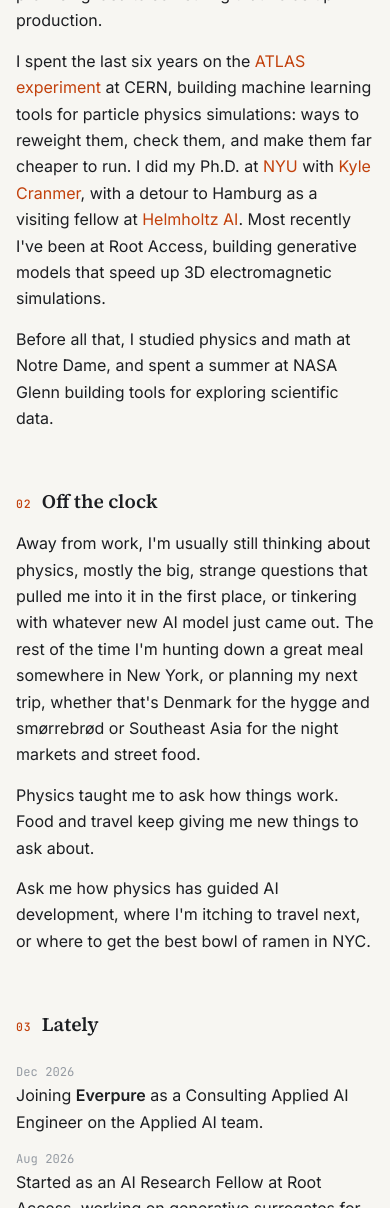
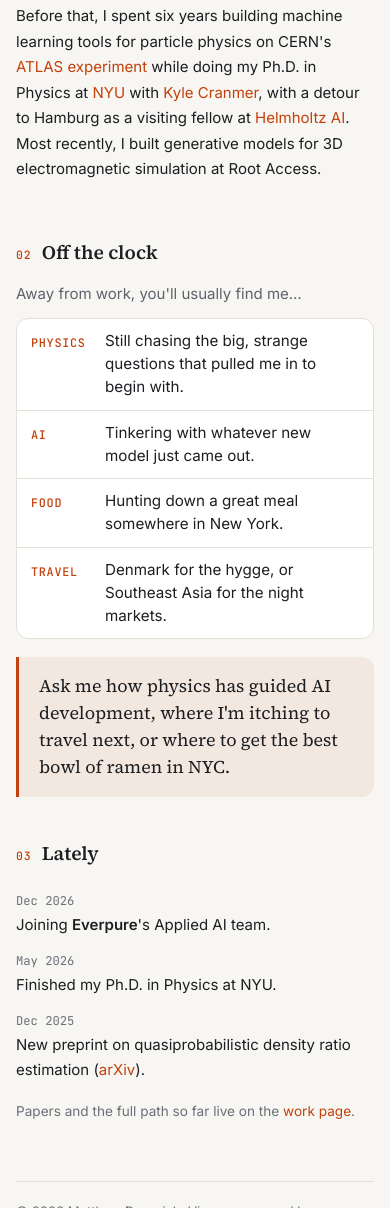
Before and after one commit to mdkdrnevich/mdkdrnevich.github.io, a plain HTML site: page index.html in a window 390 px wide. Shown: the part 792-2000 px from the top of the page. Drawn offline with Linux system fonts and the light colour scheme.

Commit message:
Break up home page text into scannable chunks
Trim About to two paragraphs, turn Off the clock into four tiles plus
a callout, cut Lately to three items, enlarge the page switch and
theme toggle, raise gray text contrast to WCAG AA, tidy mobile layout,
and reduce body text to 15px.

Co-Authored-By: Claude Opus 5.5 <noreply@anthropic.com>

```diff
--- a/assets/css/style.css
+++ b/assets/css/style.css
@@ -4,7 +4,7 @@
   --surface: #ffffff;
   --text: #1c1e22;
   --muted: #5d636c;
-  --faint: #959ba3;
+  --faint: #6b7079;
   --rule: #e3e0d8;
   --accent: #c2410c;
   --banner-a: #fdf4ec;
@@ -20,7 +20,7 @@
   --surface: #181b1f;
   --text: #e6e4df;
   --muted: #a2a7af;
-  --faint: #6d737c;
+  --faint: #8c929b;
   --rule: #272b31;
   --accent: #fb923c;
   --banner-a: #1d1712;
@@ -38,8 +38,8 @@ body {
   background: var(--bg);
   color: var(--text);
   font-family: var(--sans);
-  font-size: 16px;
-  line-height: 1.65;
+  font-size: 15px;
+  line-height: 1.7;
   -webkit-font-smoothing: antialiased;
   transition: background-color .25s ease, color .25s ease;
 }
@@ -106,7 +106,7 @@ p { margin: 0 0 14px; }
   display: inline-flex;
   align-items: center;
   justify-content: center;
-  width: 34px; height: 34px;
+  width: 36px; height: 36px;
   border: 1px solid var(--rule);
   border-radius: 10px;
   background: color-mix(in srgb, var(--surface) 80%, transparent);
@@ -116,6 +116,11 @@ p { margin: 0 0 14px; }
   cursor: pointer;
 }
 .theme-toggle:hover { color: var(--text); }
+/* Comfortable thumb targets on touch screens */
+@media (pointer: coarse) {
+  .theme-toggle { width: 44px; height: 44px; }
+  .page-nav a { min-height: 36px; }
+}
 /* Page switch (Me / Work), top-left of the banner */
 .page-nav {
   position: absolute;
@@ -130,12 +135,16 @@ p { margin: 0 0 14px; }
   backdrop-filter: blur(6px);
   -webkit-backdrop-filter: blur(6px);
   font-family: var(--mono);
-  font-size: .74rem;
+  font-size: .8rem;
+  font-weight: 500;
 }
 .page-nav a {
-  padding: 4px 10px;
+  display: inline-flex;
+  align-items: center;
+  min-height: 28px;
+  padding: 0 12px;
   border-radius: 7px;
-  color: var(--muted);
+  color: var(--text);
 }
 .page-nav a:hover { color: var(--text); text-decoration: none; }
 .page-nav a[aria-current="page"] { background: var(--accent); color: var(--surface); }
@@ -218,6 +227,47 @@ section {
 
 .body { max-width: 660px; padding-top: 2px; }
 .note { color: var(--faint); font-size: .85rem; margin-top: 12px; }
+
+/* Off the clock: tiles + callout */
+.lead-in { color: var(--muted); margin-bottom: 12px; }
+.tiles {
+  list-style: none;
+  padding: 0;
+  margin: 0 0 18px;
+  display: grid;
+  grid-template-columns: repeat(2, minmax(0, 1fr));
+  gap: 12px;
+}
+.tile {
+  display: flex;
+  flex-direction: column;
+  gap: 4px;
+  padding: 14px 16px;
+  background: var(--surface);
+  border: 1px solid var(--rule);
+  border-radius: 12px;
+  transition: border-color .2s ease, transform .2s ease;
+}
+.tile:hover { border-color: var(--accent); transform: translateY(-1px); }
+.tile-k {
+  font-family: var(--mono);
+  font-size: .74rem;
+  font-weight: 500;
+  letter-spacing: .06em;
+  text-transform: uppercase;
+  color: var(--accent);
+}
+.tile-v { font-size: .95rem; line-height: 1.5; }
+.callout {
+  margin: 0;
+  padding: 16px 20px;
+  border-left: 3px solid var(--accent);
+  border-radius: 0 12px 12px 0;
+  background: color-mix(in srgb, var(--accent) 8%, transparent);
+  font-family: var(--serif);
+  font-size: 1.12rem;
+  line-height: 1.5;
+}
 
 /* Lately */
 .news { list-style: none; padding: 0; margin: 0; }
@@ -304,8 +354,28 @@ blockquote cite::before { content: "— "; }
 @media (max-width: 760px) {
   .container { padding: 16px 16px 40px; }
   .hero { margin-bottom: 44px; }
-  .banner { height: 190px; }
-  .banner-quote { left: 146px; right: 14px; bottom: 10px; max-width: none; font-size: .8rem; line-height: 1.35; }
+  .banner { height: 205px; }
+  .banner-quote { left: 146px; right: 14px; bottom: 12px; max-width: none; font-size: .9rem; line-height: 1.35; }
+  .tiles {
+    grid-template-columns: 1fr;
+    gap: 0;
+    background: var(--surface);
+    border: 1px solid var(--rule);
+    border-radius: 12px;
+    overflow: hidden;
+  }
+  .tile {
+    display: grid;
+    grid-template-columns: 64px 1fr;
+    gap: 10px;
+    padding: 11px 14px;
+    border: 0;
+    border-radius: 0;
+    background: none;
+  }
+  .tile + .tile { border-top: 1px solid var(--rule); }
+  .tile:hover { transform: none; }
+  .tile-k { padding-top: 3px; }
   .profile { flex-direction: column; gap: 0; padding: 0 22px 24px; }
   .avatar { width: 112px; height: 112px; margin-top: -56px; }
   .profile-text { padding-top: 12px; }
@@ -322,4 +392,6 @@ blockquote cite::before { content: "— "; }
 
 @media (prefers-reduced-motion: reduce) {
   html { scroll-behavior: auto; }
+  .tile { transition: none; }
+  .tile:hover { transform: none; }
 }
--- a/index.html
+++ b/index.html
@@ -45,7 +45,7 @@
         <img class="avatar" src="assets/img/avatar.jpg" alt="Portrait of Matthew Drnevich" width="136" height="136">
         <div class="profile-text">
           <h1>Matthew Drnevich, Ph.D.</h1>
-          <p class="role">Consulting Applied AI Engineer &middot; <span class="org">Everpure</span></p>
+          <p class="role">Consulting Applied AI Engineer&nbsp;&middot;&nbsp;<span class="org">Everpure</span></p>
           <p class="tagline">Recovering particle physicist. Now taking AI out of the lab and into the field.</p>
           <div class="profile-meta">
             <ul class="links">
@@ -69,16 +69,11 @@
           work with companies to take AI from a promising idea to something that holds up in production.
         </p>
         <p>
-          I spent the last six years on the <a href="https://atlas.cern/">ATLAS experiment</a> at CERN, building machine
-          learning tools for particle physics simulations: ways to reweight them, check them, and make them far cheaper
-          to run. I did my Ph.D. at <a href="https://physics.nyu.edu/">NYU</a> with
-          <a href="https://theoryandpractice.org/">Kyle Cranmer</a>, with a detour to Hamburg as a visiting fellow at
-          <a href="https://www.helmholtz.ai/">Helmholtz AI</a>. Most recently I've been at Root Access, building generative
-          models that speed up 3D electromagnetic simulations.
-        </p>
-        <p>
-          Before all that, I studied physics and math at Notre Dame, and spent a summer at NASA Glenn building tools for
-          exploring scientific data.
+          Before that, I spent six years building machine learning tools for particle physics on CERN's
+          <a href="https://atlas.cern/">ATLAS experiment</a> while doing my Ph.D. in Physics at
+          <a href="https://physics.nyu.edu/">NYU</a> with <a href="https://theoryandpractice.org/">Kyle Cranmer</a>, with a
+          detour to Hamburg as a visiting fellow at <a href="https://www.helmholtz.ai/">Helmholtz AI</a>. Most recently, I
+          built generative models for 3D electromagnetic simulation at Root Access.
         </p>
       </div>
     </section>
@@ -87,16 +82,26 @@
     <section id="off-the-clock">
       <h2 class="label"><span class="idx">02</span>Off the clock</h2>
       <div class="body">
-        <p>
-          Away from work, I'm usually still thinking about physics, mostly the big, strange questions that pulled me into it
-          in the first place, or tinkering with whatever new AI model just came out. The rest of the time I'm hunting down a
-          great meal somewhere in New York, or planning my next trip, whether that's Denmark for the hygge and smørrebrød
-          or Southeast Asia for the night markets and street food.
-        </p>
-        <p>
-          Physics taught me to ask how things work. Food and travel keep giving me new things to ask about.
-        </p>
-        <p>
+        <p class="lead-in">Away from work, you'll usually find me&hellip;</p>
+        <ul class="tiles">
+          <li class="tile">
+            <span class="tile-k">Physics</span>
+            <span class="tile-v">Still chasing the big, strange questions that pulled me in to begin with.</span>
+          </li>
+          <li class="tile">
+            <span class="tile-k">AI</span>
+            <span class="tile-v">Tinkering with whatever new model just came out.</span>
+          </li>
+          <li class="tile">
+            <span class="tile-k">Food</span>
+            <span class="tile-v">Hunting down a great meal somewhere in New York.</span>
+          </li>
+          <li class="tile">
+            <span class="tile-k">Travel</span>
+            <span class="tile-v">Denmark for the hygge, or Southeast Asia for the night markets.</span>
+          </li>
+        </ul>
+        <p class="callout">
           Ask me how physics has guided AI development, where I'm itching to travel next, or where to get the best bowl
           of ramen in NYC.
         </p>
@@ -108,12 +113,9 @@
       <h2 class="label"><span class="idx">03</span>Lately</h2>
       <div class="body">
         <ul class="news">
-          <li><span class="date">Dec 2026</span><span>Joining <strong>Everpure</strong> as a Consulting Applied AI Engineer on the Applied AI team.</span></li>
-          <li><span class="date">Aug 2026</span><span>Started as an AI Research Fellow at Root Access, working on generative surrogates for EM simulation.</span></li>
-          <li><span class="date">May 2026</span><span>Completed my Ph.D. in Physics at NYU.</span></li>
-          <li><span class="date">Dec 2025</span><span>New preprint: <a href="https://arxiv.org/abs/2512.19913">Quasiprobabilistic density ratio estimation with a reverse engineered classification loss</a>.</span></li>
-          <li><span class="date">Oct 2025</span><span><a href="https://doi.org/10.1088/2632-2153/ae0def">Neural quasiprobabilistic likelihood ratio estimation</a> published in <em>Machine Learning: Science and Technology</em>.</span></li>
-          <li><span class="date">Oct 2023</span><span>Started a Helmholtz AI visiting research fellowship at DESY in Hamburg.</span></li>
+          <li><span class="date">Dec 2026</span><span>Joining <strong>Everpure</strong>'s Applied AI team.</span></li>
+          <li><span class="date">May 2026</span><span>Finished my Ph.D. in Physics at NYU.</span></li>
+          <li><span class="date">Dec 2025</span><span>New preprint on quasiprobabilistic density ratio estimation (<a href="https://arxiv.org/abs/2512.19913">arXiv</a>).</span></li>
         </ul>
         <p class="note">Papers and the full path so far live on the <a href="work.html">work page</a>.</p>
       </div>
```
